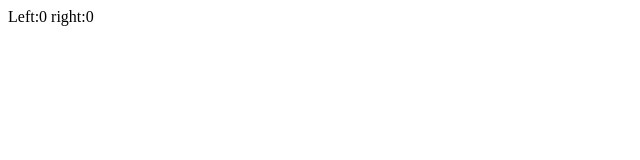
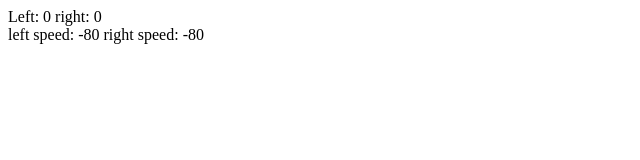
Before and after one commit to efoundationboard/gadget-test, a website: page line-folower/line-follower.html in a window 1280 px wide. Shown: the whole page, without its empty margins (0-640 px from the left). Drawn offline with Linux system fonts and the light colour scheme; no server answers.

Commit message:
now can follow line :-)

```diff
--- a/line-folower/line-follower.html
+++ b/line-folower/line-follower.html
@@ -7,7 +7,8 @@
 		<script src="line-follower.js"  type="text/javascript"></script>
 	</head>
 	<body>
-		Left:<span id="left-value">undefined</span> right:<span id="right-value">undefined</span>
+		Left: <span id="left-value">undefined</span> right: <span id="right-value">undefined</span><br />
+		left speed: <span id="left-speed">undefined</span> right speed: <span id="right-speed">undefined</span>
 <script>
 	$(document).ready(function() {
 		var lf = new LF();
@@ -17,6 +18,10 @@
 				$("#left-value").text(data[0]);
 				$("#right-value").text(data[1]);
 			});
+			lf.getSpeed(function(data) {
+				$("#left-speed").text(data[0]);
+				$("#right-speed").text(data[1]);
+			});
 		}, 100);
 	});
 
--- a/line-folower/line-follower.js
+++ b/line-folower/line-follower.js
@@ -5,10 +5,32 @@ var LF = function(){
 	this._leftSensorTag = "L";
 	this._rightSensorTag = "R";
 	this._motorTag = "M";
+	this.leftSpeed = 0;
+	this.rightSpeed = 0;
+
+	efb.writeValue(self._leftSensorTag, "A", 1);
+	efb.writeValue(self._rightSensorTag, "A", 1);
 
 	this._loop = function() {
 		//console.log(self._leftSensor + " | " + self._rightSensor);
+
+		if (self._leftSensor < 100) {
+			self._leftSpeed = -80;
+		} else {
+			self._leftSpeed = 127;
+		}
+		if (self._rightSensor < 100) {
+			self._rightSpeed = -80;
+		} else {
+			self._rightSpeed = 127;
+		}
+
 		//update sensor;
+		efb.writeValue(self._motorTag, "B", 128 - self._leftSpeed);
+		efb.writeValue(self._motorTag, "A", 128 - self._rightSpeed);
+
+
+
 		efb.readValue(self._leftSensorTag, "B", function(value){self._leftSensor = value;});
 		efb.readValue(self._rightSensorTag, "B", function(value){self._rightSensor = value;});
 
@@ -18,5 +40,9 @@ var LF = function(){
 		callback([self._leftSensor, self._rightSensor]);
 	}
 
+	this.getSpeed = function(callback) {
+		callback([self._leftSpeed, self._rightSpeed]);
+	}
+
 	setInterval(self._loop, 100);
 };
```
